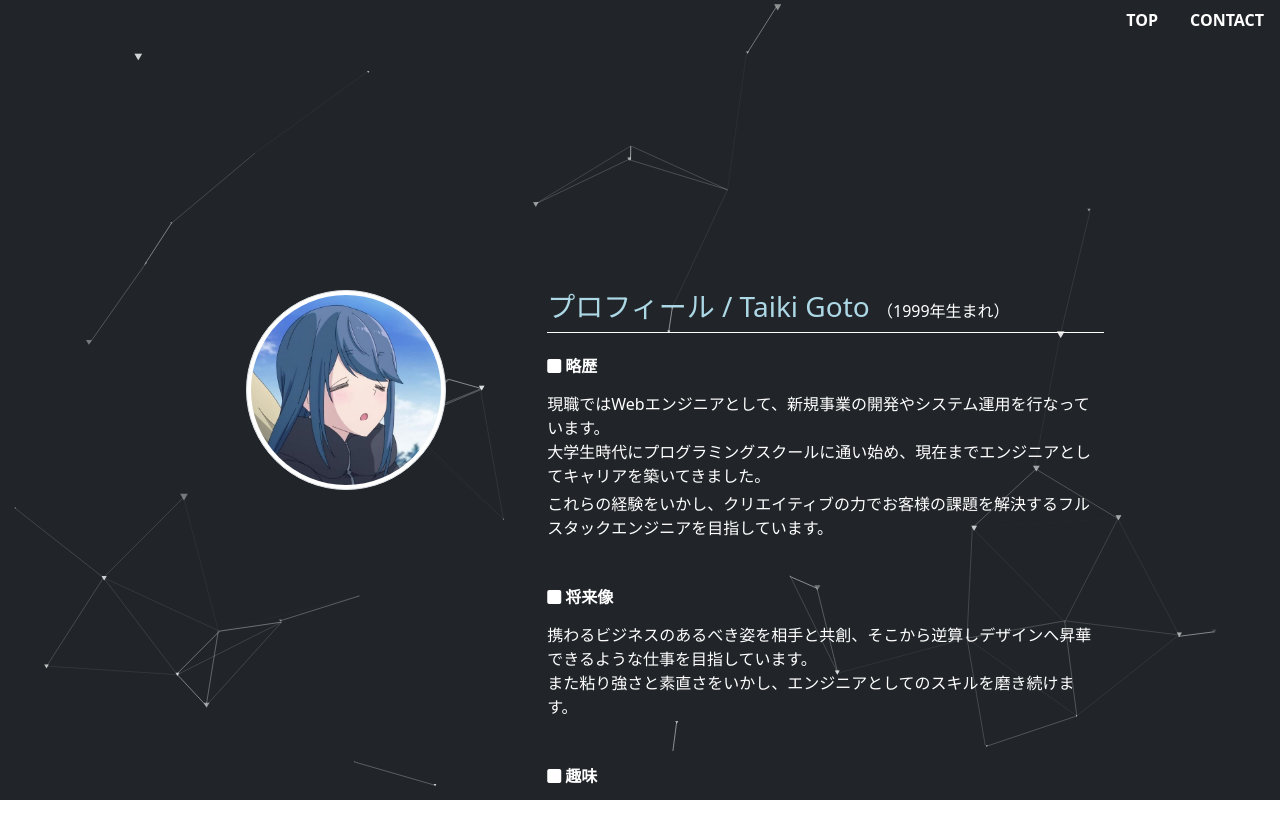
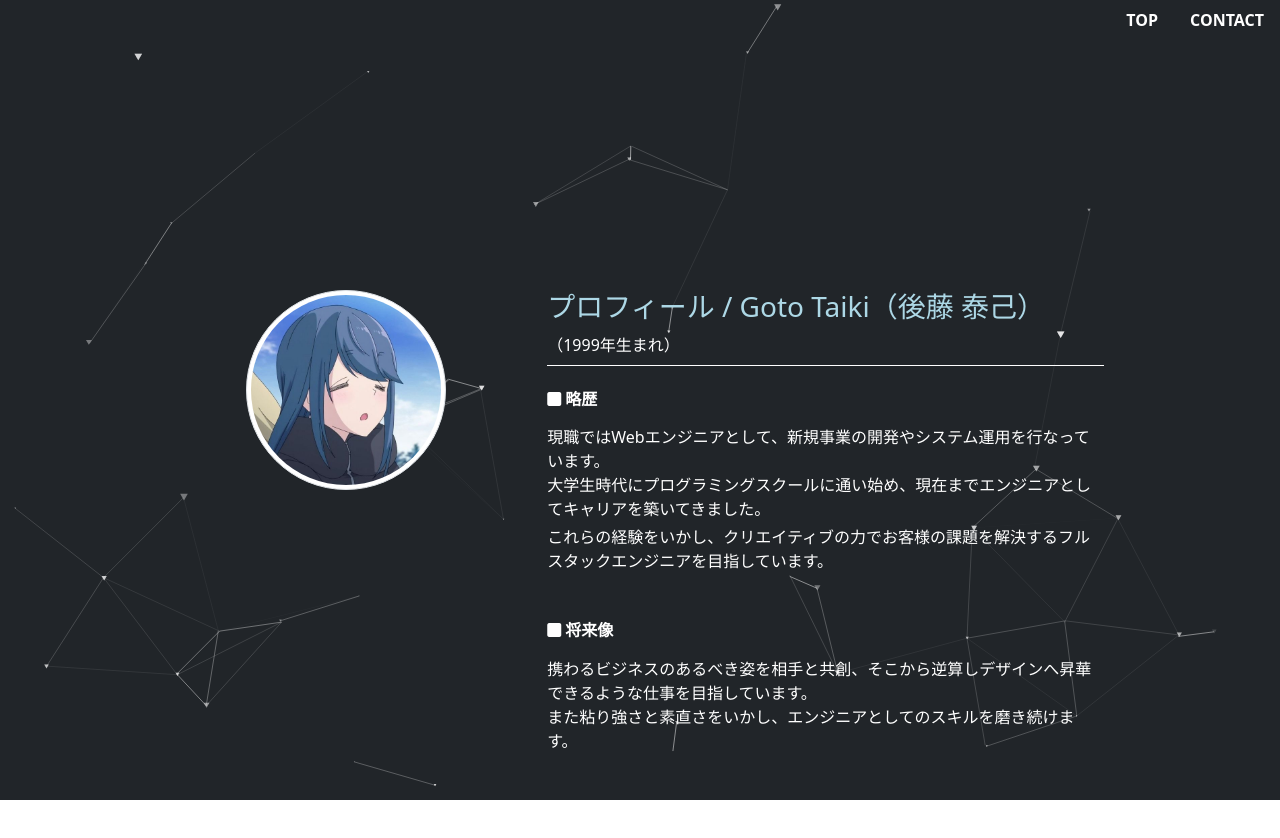
Before and after one commit to goto-0921/sakacore.net, a PHP site: page /index.php in a window 1280 px wide. Shown: the top 838 px of the page. Run offline with PHP 8.4, Linux system fonts and the light colour scheme; some libraries are stand-ins or nearby versions.

Commit message:
コミット

```diff
--- a/public/inc/head.php
+++ b/public/inc/head.php
@@ -1,7 +1,10 @@
 <head>
     <meta charset="UTF-8">
     <meta name="viewport" content="width=device-width,initial-scale=1">
-    <title>taiki_goto HP</title>
+    <title>goto_taiki（後藤泰己） HP</title>
+
+    <meta name=”keyword” content=”goto_taiki,後藤泰己”>
+    <meta name=”description” content=”goto_taiki（後藤泰己）のホームページ”/>
 
     <link href="https://cdn.jsdelivr.net/npm/bootstrap@5.3.0/dist/css/bootstrap.min.css" rel="stylesheet" integrity="sha384-9ndCyUaIbzAi2FUVXJi0CjmCapSmO7SnpJef0486qhLnuZ2cdeRhO02iuK6FUUVM" crossorigin="anonymous">
 
--- a/public/index.php
+++ b/public/index.php
@@ -17,7 +17,7 @@
                     </div>
 
                     <div class="profileBox mt-md-0 mt-5 mx-3">
-                        <p class="h3 pb-2 mb-4 border-bottom border-white title">プロフィール / Taiki Goto <span>（1999年生まれ）</span></p>
+                        <p class="h3 pb-2 mb-4 border-bottom border-white title">プロフィール / Goto Taiki（後藤 泰己） <span>（1999年生まれ）</span></p>
 
                         <div class="h6 mb-3 headline"><i class="fa-solid fa-square"></i> 略歴</div>
                         <p class="mb-0">現職ではWebエンジニアとして、新規事業の開発やシステム運用を行なっています。</p>
```
Also changed, not shown: public/contact.php (+0 -29 lines).
